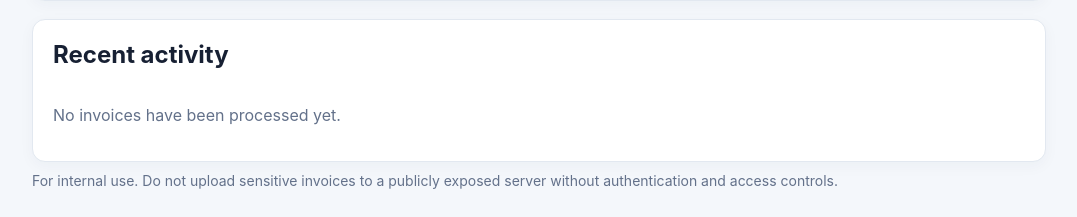
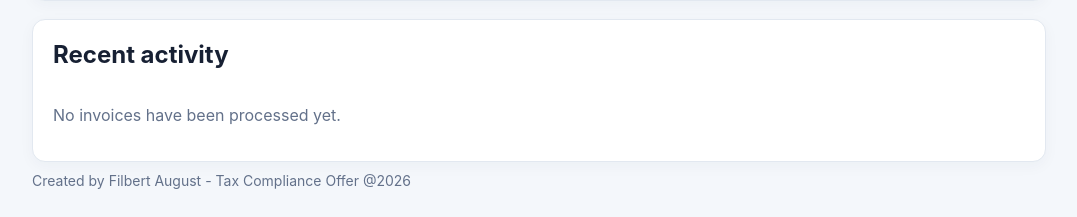
Before and after one commit to Filly-web/BRITAM-INVOICE-V3, a Flask app: page / in a window 1280 px wide. Shown: the part 783-1000 px from the top of the page, without its empty margins (101-1178 px from the left). Run offline with Flask 3, Linux system fonts and the light colour scheme; data that the repository does not hold is empty.

Commit message:
Add files via upload

```diff
--- a/templates/index.html
+++ b/templates/index.html
@@ -2,7 +2,7 @@
 <html lang="en">
 <head>
   <meta charset="utf-8"><meta name="viewport" content="width=device-width, initial-scale=1">
-  <title>TRA EFD Verification Portal</title>
+  <title>BRITAM INTERNAL VFD TO INVOICE PORTAL</title>
   <style>
     :root{font-family:Inter,Segoe UI,Arial,sans-serif;color:#172033;background:#f4f7fb}
     *{box-sizing:border-box}body{margin:0}.top{background:#102b50;color:white;padding:24px max(20px,calc((100% - 1050px)/2))}
@@ -49,5 +49,5 @@
     </tbody></table></div>
     {% else %}<div class="empty">No invoices have been processed yet.</div>{% endif %}
   </section>
-  <p class="muted hint">For internal use. Do not upload sensitive invoices to a publicly exposed server without authentication and access controls.</p>
+  <p class="muted hint">Created by Filbert August - Tax Compliance Offer @2026</p>
 </main></body></html>
```
